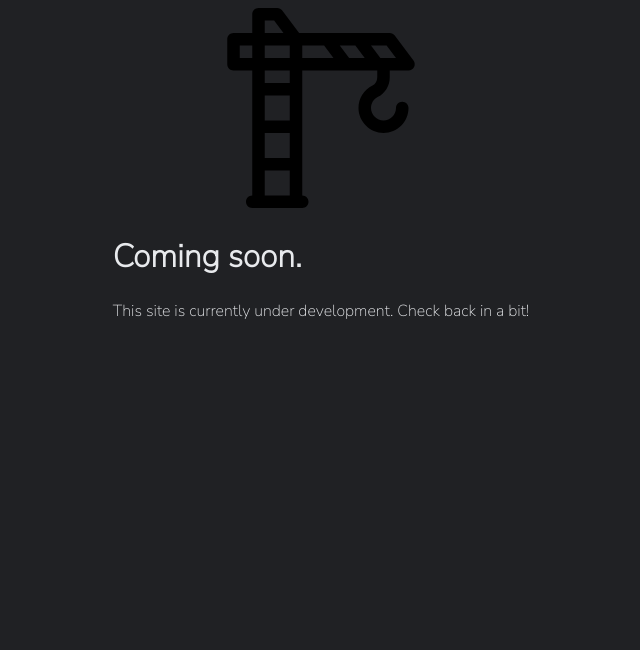
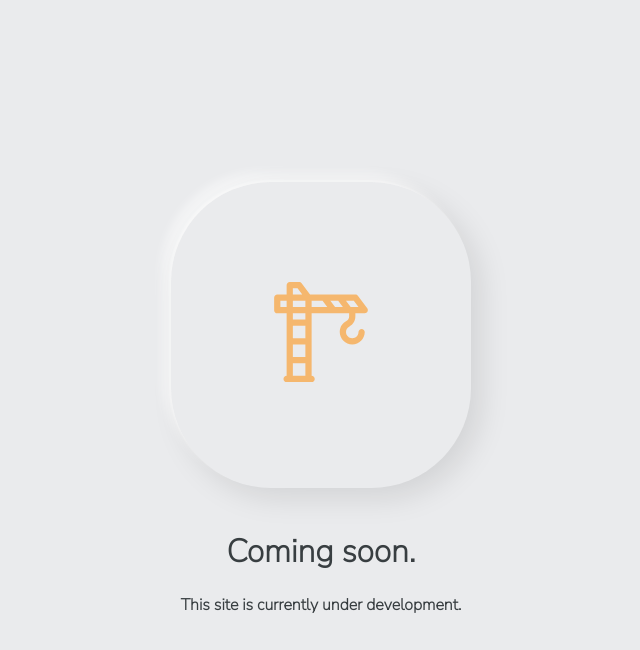
Before and after one commit to johndosselman/coming-soon-page, a plain HTML site: page index.html in a window 1280 px wide. Shown: the whole page, without its empty margins (319-959 px from the left). Drawn offline with Linux system fonts and the light colour scheme.

Commit message:
added neumorphic design

```diff
--- a/index.html
+++ b/index.html
@@ -10,25 +10,21 @@
   </head>
   <body>
     <div class="container">
-      <div class="image">
+      <div class="container-item1">
         <svg
-          fill="#000000"
-          height="200px"
-          width="200px"
-          version="1.1"
-          xmlns="http://www.w3.org/2000/svg"
+          height="100px"
+          width="100px"
           viewBox="0 0 512 512"
-          xmlns:xlink="http://www.w3.org/1999/xlink"
-          enable-background="new 0 0 512 512"
+          class="svg-inset"
         >
           <path
             d="M492.796,134.398l-48-64C441.78,66.367,437.038,64,431.999,64H199.997L156.796,6.398C153.78,2.367,149.038,0,143.999,0h-48  C87.163,0,80,7.164,80,16v48H31.999C23.163,64,16,71.164,16,80v64c0,8.836,7.163,16,15.999,16H80v320c-9,0-16.001,7.164-16.001,16  s7.163,16,15.999,16h16h96h16c8.836,0,16.001-7.164,16.001-16S217,480,208,480V160h192v16.969c0,9.484-4.735,17.922-12.071,21.508  c-22.164,10.828-35.93,32.875-35.93,57.523c0,34.695,29.312,64,64.008,64c35.289,0,63.992-28.711,63.992-64c0-8.836-7.164-16-16-16  c-8.836,0-16,7.164-16,16c0,17.648-14.352,32-31.992,32c-17.055,0-32.008-14.953-32.008-32c0-12.328,6.891-23.352,17.977-28.773  C420.218,218.313,432,198.586,432,176.969V160h47.999c6.063,0,11.602-3.422,14.313-8.844  C497.022,145.734,496.436,139.25,492.796,134.398z M327.997,128l-24-32h40.004l24,32H327.997z M112,32h23.999l23.999,32H112V32z   M176,96v32h-64V96H176z M48,128V96h32v32H48z M112,320h64v64h-64V320z M176,288h-64v-64h64V288z M112,480v-64h64v64H112z M176,192  h-64v-32h64V192z M208,96h56.001l24,32H208V96z M407.997,128l-24-32h40.002l24,32H407.997z"
           />
         </svg>
       </div>
-      <div class="message">
+      <div>
         <h1>Coming soon.</h1>
-        <p>This site is currently under development. Check back in a bit!</p>
+        <h4>This site is currently under development.</h4>
       </div>
     </div>
   </body>
--- a/stylesheet.css
+++ b/stylesheet.css
@@ -1,21 +1,30 @@
 @import url("https://fonts.googleapis.com/css2?family=Nunito+Sans:wght@200&display=swap");
 
 body {
-  background-color: #202124;
+  background-color: #eaebed;
   font-family: "Nunito Sans", sans-serif;
-  color: #e8eaed;
+  color: #383e41;
+  margin: 0;
+  text-align: center;
 }
 
 .container {
   display: flex;
   flex-direction: column;
+  justify-content: center;
   align-items: center;
+  height: 100vh;
 }
 
-.image {
-  flex: 1;
+.container-item1 {
+  margin: 20px;
+  padding: 100px;
+  border-radius: 100px;
+  box-shadow: 10px 10px 30px rgba(0, 0, 0, 0.1),
+    -2px -2px 2px rgba(255, 255, 255, 0.5),
+    -10px -10px 10px rgba(255, 255, 255, 0.5);
 }
 
-.message {
-  flex: 1;
+.svg-inset {
+  fill: #ff8c0088;
 }
```
